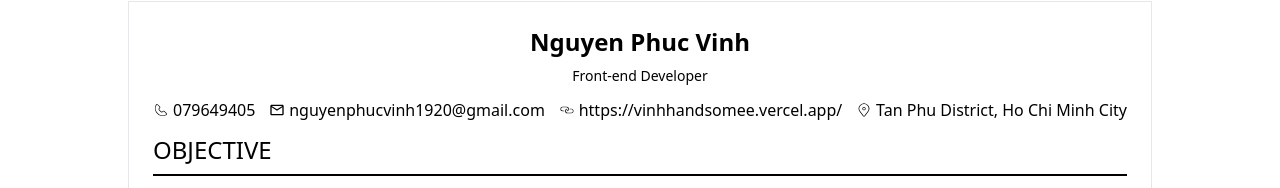
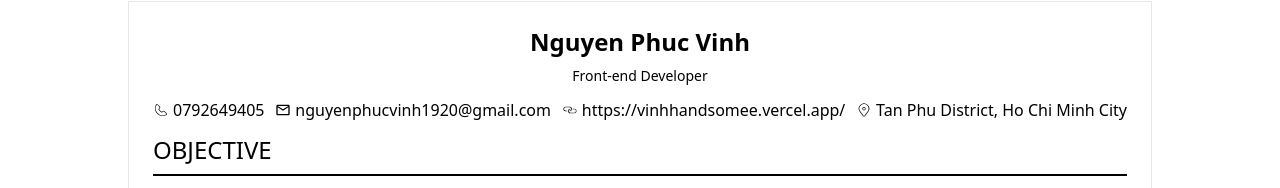
Before and after one commit to phucvinh01/VinhNeee, a React (Vite) app: page /resumes in a window 1280 px wide. Shown: the part 135-323 px from the top of the page. Built offline with nearby package versions, Linux system fonts and the light colour scheme.

Commit message:
'doneee;

```diff
--- a/src/pages/Contact.jsx
+++ b/src/pages/Contact.jsx
@@ -40,7 +40,7 @@ const Contact = () => {
           <p className="text-sm">Front-end Developer</p>
         </div>
         <div className='flex flex-col sm:flex-row gap-1 items-center justify-between'>
-          <p className='flex gap-1 items-center justify-items-center'><CiPhone className='p-0' /> 079649405</p>
+          <p className='flex gap-1 items-center justify-items-center'><CiPhone className='p-0' /> 0792649405</p>
           <p className='flex gap-1 items-center justify-items-center'><MdOutlineEmail className='p-0' /> nguyenphucvinh1920@gmail.com</p>
           <a className='flex gap-1 items-center justify-items-center' target='_blank' href='https://vinhhandsomee.vercel.app/'><CiLink className='p-0' />https://vinhhandsomee.vercel.app/</a>
           <p className='flex gap-1 items-center justify-items-center'><CiLocationOn className='p-0' /> Tan Phu District, Ho Chi Minh City</p>
```
